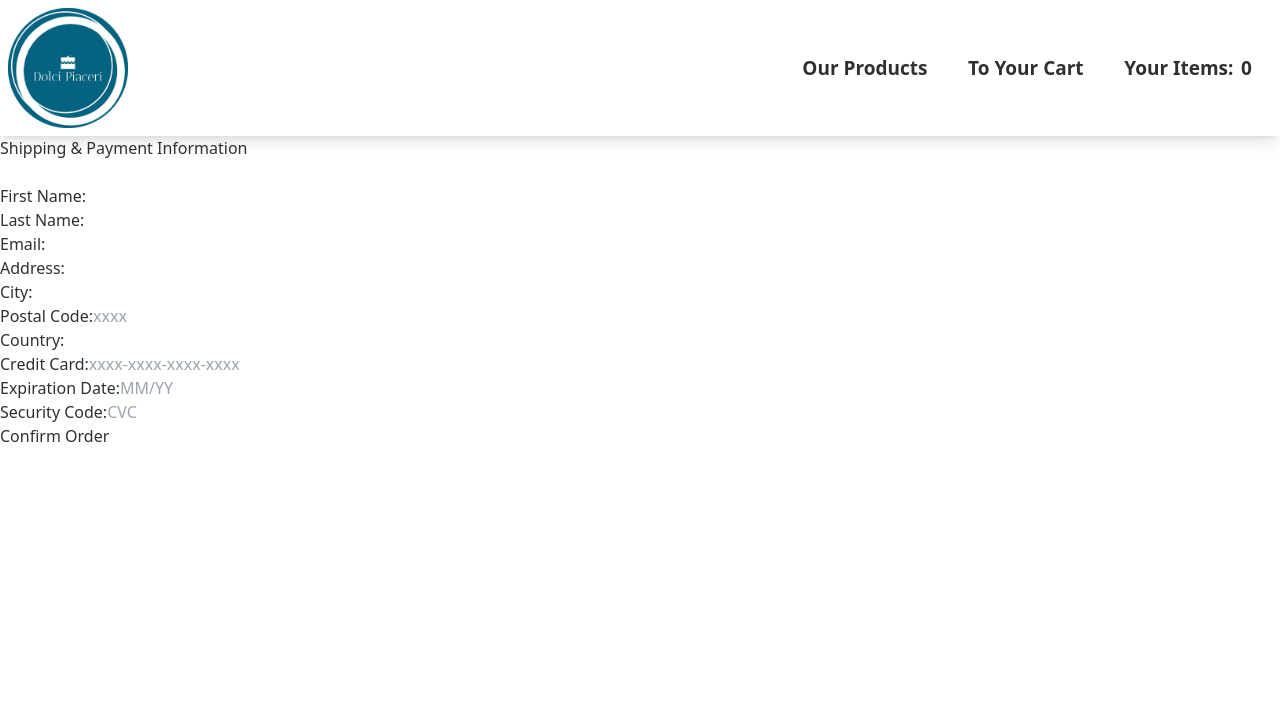
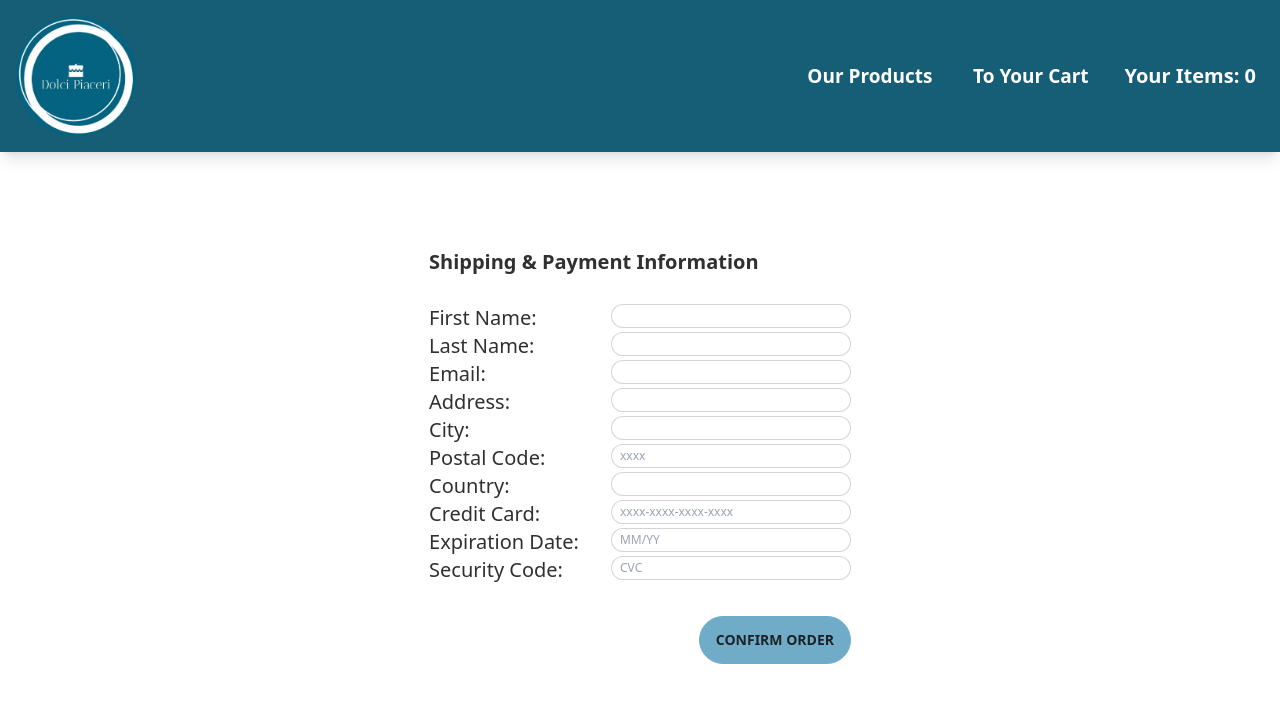
Before and after one commit to more-no/next.js-ecommerce-store, a Next.js app: page /checkout in a window 1280 px wide. Shown: the top 702 px of the page. Built offline with nearby package versions, Linux system fonts and the light colour scheme; no server answers.

Commit message:
Fix checkout page's style, convert pages to TS

```diff
--- a/app/Header.tsx
+++ b/app/Header.tsx
@@ -17,24 +17,24 @@ export default function Header() {
   });
 
   return (
-    <header className="navbar bg-base-100rounded-box shadow-lg">
+    <header className="navbar bg-cyan-800 shadow-lg">
       <div className="navbar-start">
-        <Link className="normal-case text-xl" href="/">
+        <Link className="normal-case text-xl m-2" href="/">
           <img src="/images/logo.jpg" width="120" alt="home page" />
         </Link>
       </div>
       <div className="navbar-end hidden lg:flex">
-        <div className="btn btn-ghost normal-case text-xl">
+        <div className="btn btn-ghost normal-case text-xl text-white">
           <Link data-test-id="products-link" href="/">
             Our Products
           </Link>
         </div>
-        <div className="btn btn-ghost normal-case text-xl">
+        <div className="btn btn-ghost normal-case text-xl text-white">
           <Link data-test-id="cart-link" href="/cart">
             To Your Cart
           </Link>
         </div>
-        <div className="btn btn-ghost normal-case text-xl">
+        <div className="font-semibold normal-case text-xl text-white mx-4">
           <span>Your Items: </span>
           <span data-test-id="cart-count">{count}</span>
         </div>
--- a/app/_app.js
+++ b/app/_app.tsx
@@ -1,11 +1,11 @@
+import type { AppProps } from 'next/app';
 import RootLayout from './layout';
 import './globals.css';
 
-const MyApp = ({ Component, pageProps }) => {
+export default function MyApp({ Component, pageProps }: AppProps) {
   return (
     <RootLayout>
       <Component {...pageProps} />;
     </RootLayout>
   );
-};
-export default MyApp;
+}
--- a/app/cart/CheckoutButton.tsx
+++ b/app/cart/CheckoutButton.tsx
@@ -15,7 +15,7 @@ export default function CheckoutButton(props: Props) {
 
   if (props.cart.length) {
     return (
-      <div className="flex flex-row flex-nowrap text-3xl font-bold mt-8 mr-24">
+      <div className="flex text-3xl font-bold mt-8">
         <div className="flex-grow" />
         <button
           className="btn btn-secondary"
@@ -29,7 +29,7 @@ export default function CheckoutButton(props: Props) {
     );
   } else {
     return (
-      <div className="flex flex-row flex-nowrap text-3xl font-bold mt-8 mr-24">
+      <div className="flex text-3xl font-bold mt-8">
         <div className="flex-grow" />
         <button
           className="btn btn-ghost"
--- a/app/cart/DisplayItem.tsx
+++ b/app/cart/DisplayItem.tsx
@@ -1,5 +1,6 @@
 import RemoveButton from './RemoveButton';
 import { ChangeQuantity } from './ChangeQuantity';
+import CheckoutButton from './CheckoutButton';
 
 type Product = {
   id: number;
@@ -35,8 +36,9 @@ export default function DisplayItem(props: Props) {
   // map through the cart and display the items inside
   // comparing the ID of each product with the IDs in the cart
   return (
-    <>
-      <ul className="flex h-96 place-content-center mt-16">
+    <div className="grid grid-flow-row">
+      <div className="flex flex-wrap place-content-center mt-24">
+        <ul className="grid grid-cols-4 gap-4">
           {props.products.map((product) => {
             const itemToInclude = props.cart.find(
               (item) => item.id === product.id,
@@ -54,7 +56,7 @@ export default function DisplayItem(props: Props) {
                 <li
                   data-test-id={`cart-product-${product.id}`}
                   key={`product-div-${product.id}`}
-                className="w-100"
+                  className="mt-24"
                 >
                   <div className="mx-16">
                     <img
@@ -63,7 +65,10 @@ export default function DisplayItem(props: Props) {
                       width={400}
                       className="rounded-3xl place-self-center"
                     />
-                  <h1 className="text-2xl font-bold my-4"> {product.name} </h1>
+                    <h1 className="text-2xl font-bold my-4">
+                      {' '}
+                      {product.name}{' '}
+                    </h1>
 
                     <div className="flex flex-row flex-nowrap text-xl">
                       <h3 className="mr-6">Quantity:</h3>
@@ -90,12 +95,17 @@ export default function DisplayItem(props: Props) {
             return null;
           })}
         </ul>
-      <div className="flex flex-row flex-nowrap text-3xl font-bold mt-24 mr-24">
+      </div>
+      <div className="flex text-3xl font-bold mt-12 mr-24">
         <div className="flex-grow" />
         <h3 className="mr-6">Total price: </h3>
         <span data-test-id="cart-total">{totalPrice}</span>
         <h3 className="mr-6">€</h3>
       </div>
-    </>
+      <div className="flex text-3xl font-bold mb-12 mr-24">
+        <div className="flex-grow" />
+        <CheckoutButton cart={props.cart} />
+      </div>
+    </div>
   );
 }
--- a/app/cart/page.tsx
+++ b/app/cart/page.tsx
@@ -1,4 +1,3 @@
-import CheckoutButton from './CheckoutButton';
 import DisplayItem from './DisplayItem';
 import { getProducts } from '../../database/products';
 import { getCookie } from '../../utilities/cookies';
@@ -22,7 +21,6 @@ export default async function CartPage() {
   return (
     <div>
       <DisplayItem products={products} cart={currentCart} />
-      <CheckoutButton cart={currentCart} />
     </div>
   );
 }
--- a/app/checkout/ConfirmOrderButton.tsx
+++ b/app/checkout/ConfirmOrderButton.tsx
@@ -3,12 +3,14 @@ import { deleteCookie } from './actions';
 
 export default function ConfirmOrderButton() {
   return (
-    <button
-      data-test-id="checkout-confirm-order"
-      formAction={async () => await deleteCookie()}
-    >
-      {' '}
-      Confirm Order{' '}
-    </button>
+    <div className="flex justify-end">
+      <button
+        className="btn btn-neutral mt-8 ml-auto"
+        data-test-id="checkout-confirm-order"
+        formAction={async () => await deleteCookie()}
+      >
+        Confirm Order
+      </button>
+    </div>
   );
 }
--- a/app/checkout/page.tsx
+++ b/app/checkout/page.tsx
@@ -8,16 +8,18 @@ export function generateMetadata() {
 
 export default function CheckoutPage() {
   return (
-    <form>
+    <form className="hero min-h-96 mt-24 text-xl">
       <fieldset>
-        <legend>Shipping & Payment Information</legend>
+        <legend className="font-bold">Shipping & Payment Information</legend>
         <br />
         <ul>
           <li>
-            <label>
+            <label className="flex flex-row">
               {' '}
               First Name:
+              <div className="flex-grow" />
               <input
+                className="input input-bordered input-xs w-60"
                 pattern="[A-Za-z]+"
                 name="userFirstName"
                 data-test-id="checkout-first-name"
@@ -26,10 +28,12 @@ export default function CheckoutPage() {
             </label>
           </li>
           <li className="formElement">
-            <label>
+            <label className="flex flex-row">
               {' '}
               Last Name:
+              <div className="flex-grow" />
               <input
+                className="input input-bordered input-xs w-60"
                 pattern="[A-Za-z]+"
                 name="userLastName"
                 data-test-id="checkout-last-name"
@@ -38,10 +42,12 @@ export default function CheckoutPage() {
             </label>
           </li>
           <li className="formElement">
-            <label>
+            <label className="flex flex-row">
               {' '}
               Email:
+              <div className="flex-grow" />
               <input
+                className="input input-bordered input-xs w-60"
                 type="email"
                 name="userEmail"
                 data-test-id="checkout-email"
@@ -50,10 +56,12 @@ export default function CheckoutPage() {
             </label>
           </li>
           <li className="formElement">
-            <label>
+            <label className="flex flex-row">
               {' '}
               Address:
+              <div className="flex-grow" />
               <input
+                className="input input-bordered input-xs w-60"
                 name="userAddress"
                 data-test-id="checkout-address"
                 required
@@ -61,10 +69,12 @@ export default function CheckoutPage() {
             </label>
           </li>
           <li className="formElement">
-            <label>
+            <label className="flex flex-row">
               {' '}
               City:
+              <div className="flex-grow" />
               <input
+                className="input input-bordered input-xs w-60"
                 pattern="[A-Za-z]+"
                 name="userCity"
                 data-test-id="checkout-city"
@@ -73,10 +83,12 @@ export default function CheckoutPage() {
             </label>
           </li>
           <li className="formElement">
-            <label>
+            <label className="flex flex-row">
               {' '}
               Postal Code:
+              <div className="flex-grow" />
               <input
+                className="input input-bordered input-xs w-60"
                 placeholder="xxxx"
                 pattern="[0-9]+"
                 maxLength={4}
@@ -87,10 +99,12 @@ export default function CheckoutPage() {
             </label>
           </li>
           <li className="formElement">
-            <label>
+            <label className="flex flex-row">
               {' '}
               Country:
+              <div className="flex-grow" />
               <input
+                className="input input-bordered input-xs w-60"
                 pattern="[A-Za-z]+"
                 name="userCountry"
                 data-test-id="checkout-country"
@@ -99,10 +113,12 @@ export default function CheckoutPage() {
             </label>
           </li>
           <li className="formElement">
-            <label>
+            <label className="flex flex-row">
               {' '}
               Credit Card:
+              <div className="flex-grow" />
               <input
+                className="input input-bordered input-xs w-60"
                 placeholder="xxxx-xxxx-xxxx-xxxx"
                 maxLength={16}
                 pattern="[0-9\s]{13,19}"
@@ -113,10 +129,12 @@ export default function CheckoutPage() {
             </label>
           </li>
           <li className="formElement">
-            <label>
+            <label className="flex flex-row">
               {' '}
               Expiration Date:
+              <div className="ml-8 flex-grow" />
               <input
+                className="input input-bordered input-xs w-60"
                 pattern="^(0[1-9]|1[0-2])\/([0-9]{2})$"
                 placeholder="MM/YY"
                 maxLength={5}
@@ -128,11 +146,12 @@ export default function CheckoutPage() {
             </label>
           </li>
           <li className="formElement">
-            <label>
+            <label className="flex flex-row">
               {' '}
               Security Code:
+              <div className="flex-grow" />
               <input
-                type="tel"
+                className="input input-bordered input-xs w-60"
                 maxLength={3}
                 pattern="[0-9]+"
                 placeholder="CVC"
--- a/app/page.tsx
+++ b/app/page.tsx
@@ -6,7 +6,8 @@ export default async function HomePage() {
 
   return (
     <main>
-      <div className="flex flex-col flex-wrap items-center">
+      <div className="grid grid-flow-row items-center">
+        <div className="flex flex-wrap place-content-center mt-24">
           {products.map((product) => {
             return (
               <div key={`product-div-${product.id}`}>
@@ -35,6 +36,7 @@ export default async function HomePage() {
             );
           })}
         </div>
+      </div>
     </main>
   );
 }
--- a/app/thankyou/page.tsx
+++ b/app/thankyou/page.tsx
@@ -6,8 +6,14 @@ export function generateMetadata() {
 
 export default function ThankyouPage() {
   return (
-    <div>
-      <h1>Thank you for your order</h1>
+    <div className="hero min-h-screen">
+      <div className="hero-content text-center text-neutral-content">
+        <div className="max-w-md">
+          <div className="text-6xl font-bold">Thank you for your order!</div>
+        </div>
+      </div>
     </div>
   );
 }
+
+// bg-opacity-60
```
Also changed, not shown: public/images/Esmeralda.jpg, public/images/Tuttifrutti.jpg. Lines whose indentation alone changed are shown as unchanged.
